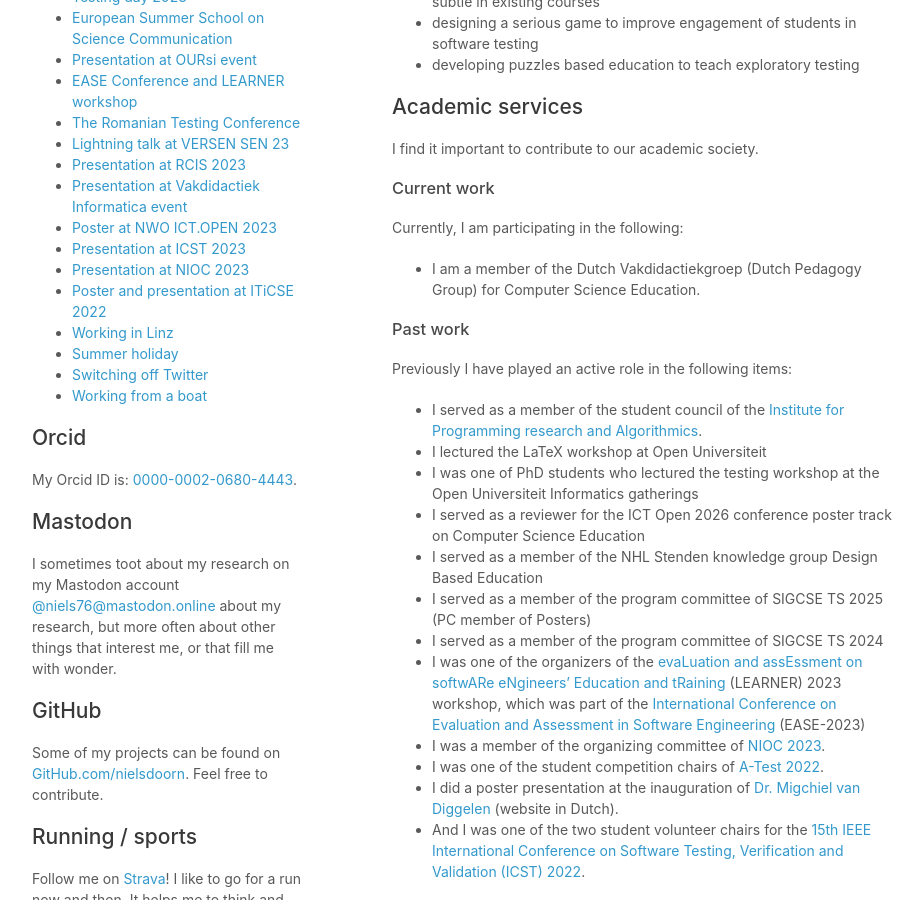
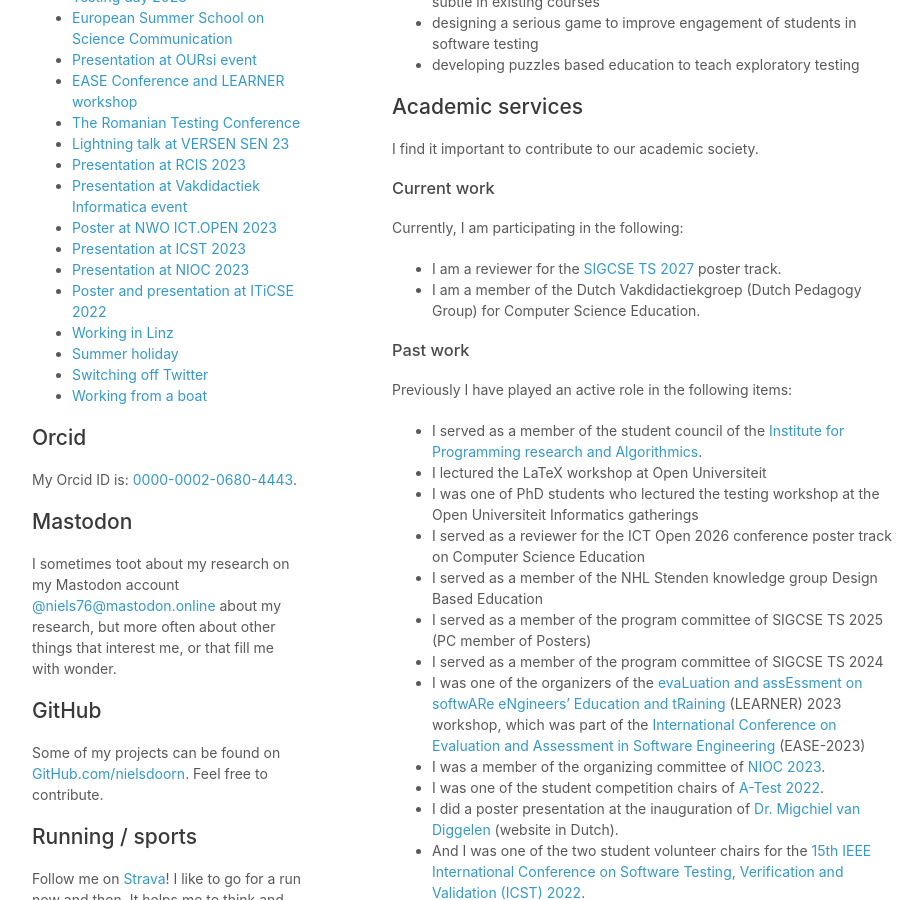
Before and after one commit to nielsdoorn/nielsdoorn.github.io, a Jekyll site: the page built from index.md, in a window 1280 px wide and 900 px high, scrolled down 1011 px. Shown: the whole window, without its empty margins (178-1101 px from the left). Built offline with Jekyll 4.4.1, drawn with Linux system fonts in a browser that asks for light colours; our own code applies the rules of GitHub Pages for plain Markdown files; a script that is not in the unit is left out.

Commit message:
added SIGCSE TS 2027

```diff
--- a/index.md
+++ b/index.md
@@ -39,6 +39,7 @@ I find it important to contribute to our academic society.
 
 Currently, I am participating in the following:
 
+- I am a reviewer for the [SIGCSE TS 2027](https://2027.sigcse-ts.acm.org) poster track.
 - I am a member of the Dutch Vakdidactiekgroep (Dutch Pedagogy Group) for Computer Science Education.
 
 ### Past work
```
